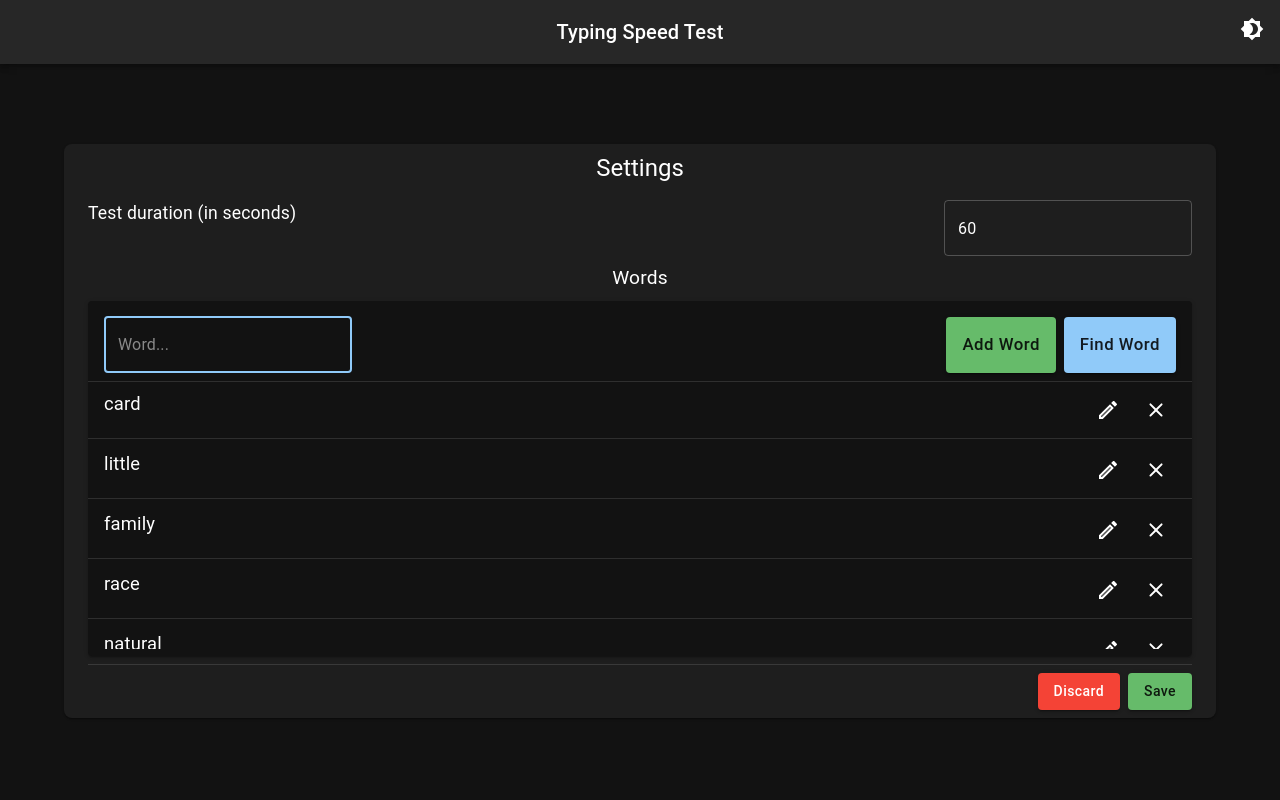
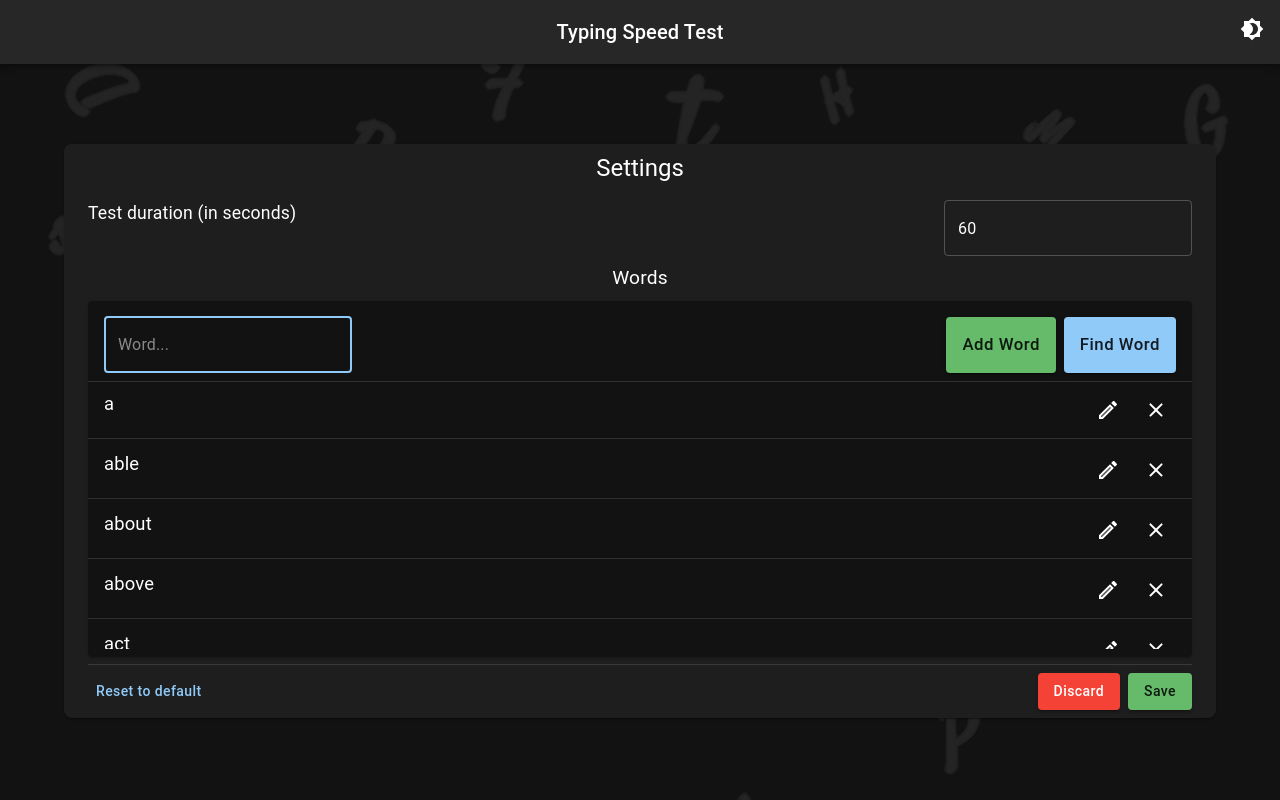
Before and after one commit to BlueWebber/react-typing-speed-test, a React (Create React App) app: page / in a window 1280 px wide. Both pictures are taken after a click on the button 1192 px from the left and 252 px from the top of the page. Built offline with nearby package versions, Linux system fonts and the light colour scheme.

Commit message:
add app background

```diff
--- a/src/components/settings.jsx
+++ b/src/components/settings.jsx
@@ -31,6 +31,13 @@ const Settings = ({ setSettingsOpen }) => {
     );
     localStorage.setItem(storageVars.time, JSON.stringify(time));
     cancel();
+  };
+
+  const resetToDefault = () => {
+    localStorage.removeItem(storageVars.words);
+    localStorage.removeItem(storageVars.time);
+    setWords(getWords().map((word) => [word, generateGuid()]));
+    setTime(getTime());
   };
 
   return (
@@ -68,11 +75,12 @@ const Settings = ({ setSettingsOpen }) => {
       <WordsViewer words={words} setWords={setWords} />
       <Divider />
       <Box
+        sx={{ display: "flex", justifyContent: "space-between", mt: 1, mb: 1 }}
+      >
+        <Button onClick={resetToDefault}>Reset to default</Button>
+        <Box
           sx={{
             display: "flex",
-          flexGrow: 1,
-          mt: 1,
-          mb: 1,
             flexDirection: "row-reverse",
           }}
         >
@@ -88,6 +96,7 @@ const Settings = ({ setSettingsOpen }) => {
             Discard
           </Button>
         </Box>
+      </Box>
     </Container>
   );
 };
--- a/src/components/textInput.jsx
+++ b/src/components/textInput.jsx
@@ -116,7 +116,7 @@ const reducer = (state, action) => {
 
 const TextInput = ({ isPlaying, setIsPlaying, setStatistics, duration }) => {
   const shuffledWords = React.useMemo(
-    () => shuffle(getWords()).slice(0, 500),
+    () => shuffle([...getWords()]).slice(0, 500),
     []
   );
 
--- a/src/context/themeSwitcher.js
+++ b/src/context/themeSwitcher.js
@@ -1,6 +1,8 @@
 import React from "react";
 import { createTheme, ThemeProvider } from "@mui/material/styles";
-import { CssBaseline } from "@mui/material";
+import { CssBaseline, GlobalStyles } from "@mui/material";
+import DarkBg from "../assets/backgrounds/dark.png";
+import LightBg from "../assets/backgrounds/light.png";
 
 const ThemeSwitcherContext = React.createContext();
 ThemeSwitcherContext.displayName = "ThemeContext";
@@ -28,6 +30,15 @@ const ThemeSwitcherProvider = ({ children }) => {
     <ThemeSwitcherContext.Provider value={[theme, setTheme]}>
       <ThemeProvider theme={theme === themeTypes.dark ? darkTheme : lightTheme}>
         <CssBaseline enableColorScheme />
+        <GlobalStyles
+          styles={{
+            body: {
+              backgroundImage: `url(${
+                theme === themeTypes.dark ? DarkBg : LightBg
+              })`,
+            },
+          }}
+        />
         {children}
       </ThemeProvider>
     </ThemeSwitcherContext.Provider>
```
Also changed, not shown: src/assets/backgrounds/dark.png (added), src/assets/backgrounds/light.png (added). Lines whose indentation alone changed are shown as unchanged.
